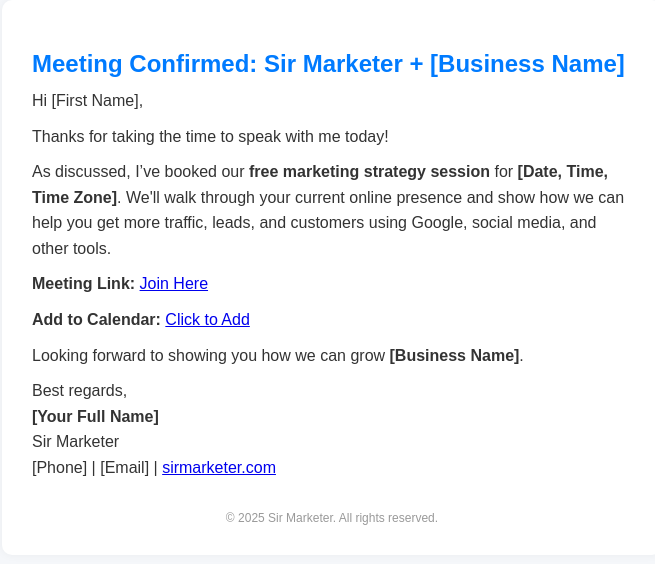
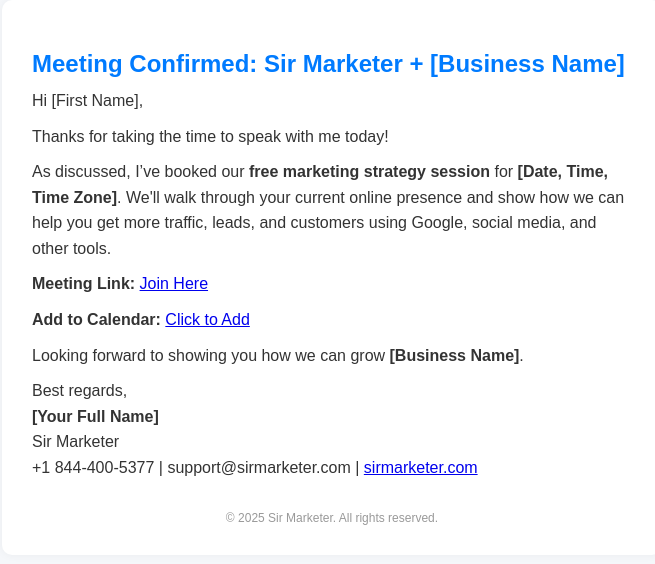
Before and after one commit to Itssmepj/Meeting-Confirmed-Email-Template, a plain HTML site: page index.html in a window 1280 px wide. Shown: the whole page, without its empty margins (308-963 px from the left). Drawn offline with Linux system fonts and the light colour scheme.

Commit message:
Update contact information in meeting confirmation email template

```diff
--- a/index.html
+++ b/index.html
@@ -61,7 +61,7 @@
       Best regards,<br/>
       <strong>[Your Full Name]</strong><br/>
       Sir Marketer<br/>
-      [Phone] | [Email] | <a href="https://sirmarketer.com" target="_blank">sirmarketer.com</a>
+      +1 844-400-5377 | support@sirmarketer.com | <a href="https://sirmarketer.com" target="_blank">sirmarketer.com</a>
     </p>
 
     <div class="footer">
```
